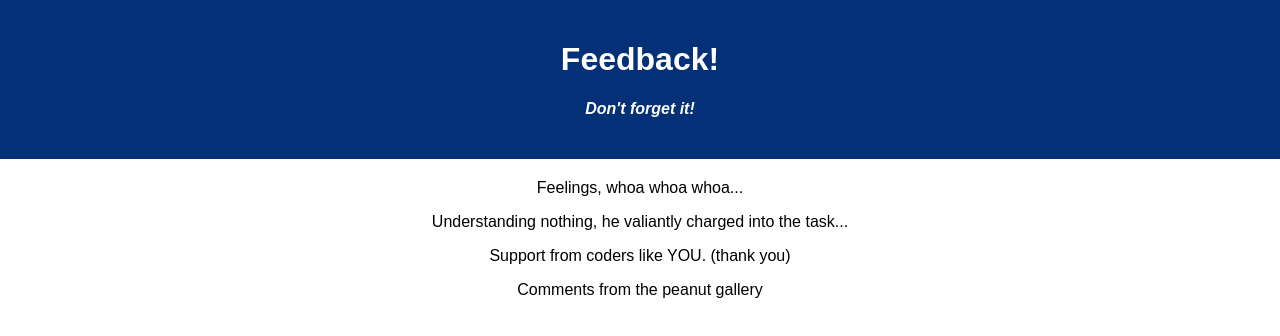
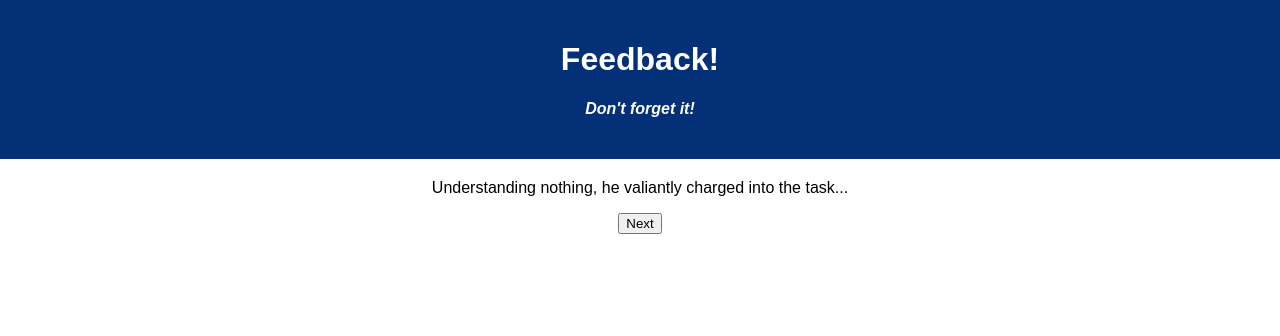
Before and after one commit to Jlundy22/weekend-peer-review, a React (Create React App) app: page /#/understanding in a window 1280 px wide. Before the commit this address led to /#/comments. Shown: the top 336 px of the page. Built offline with nearby package versions, Linux system fonts and the light colour scheme.

Commit message:
Next button is cycling through the pages nicely.

```diff
--- a/src/components/App/App.jsx
+++ b/src/components/App/App.jsx
@@ -6,24 +6,48 @@ import Feeling from '../Feeling/Feeling';
 import Comments from '../Comments/Comments';
 import Understanding from '../Understanding/Understanding';
 import Support from '../Support/Support';
+import ThankYou from '../ThankYou/ThankYou';
+import { HashRouter as Router, Route, Link } from 'react-router-dom';
 
 
 function App() {
 
 
 
-
   return (
+    <Router>
       <div className='App'>
         <header className='App-header'>
           <h1 className='App-title'>Feedback!</h1>
           <h4>Don't forget it!</h4>
         </header>
+        <div>
+          <Route exact path="/">
             <Feeling />
+          </Route>
+        </div>
+        <div>
+          <Route exact path="/understanding">
             <Understanding />
+          </Route>
+        </div>
+        <div>
+          <Route exact path="/support">
             <Support />
+          </Route>
+        </div>
+        <div>
+          <Route exact path="/comments">
             <Comments />
+          </Route>
         </div>
+        <div>
+          <Route exact path="/thankyou">
+            <ThankYou />
+          </Route>
+        </div>
+      </div>
+    </Router>
   );
 }
 
--- a/src/components/Comments/Comments.jsx
+++ b/src/components/Comments/Comments.jsx
@@ -1,9 +1,14 @@
+import { HashRouter as Router, Route, Link } from 'react-router-dom';
+
+function Comments() {
 
 
-
-function Comments(){
-
-  return <p>Comments from the peanut gallery</p>
+  return <div>
+    <p>
+      Comments from the peanut gallery
+    </p>
+    <Link to="/thankyou"><button>Next</button></Link>
+  </div>
 }
 
 export default Comments;
--- a/src/components/Feeling/Feeling.jsx
+++ b/src/components/Feeling/Feeling.jsx
@@ -1,10 +1,9 @@
+import { HashRouter as Router, Route, Link } from 'react-router-dom';
 
+function Feeling() {
 
-function Feeling(){
-
-
-
-  return <p>Feelings, whoa whoa whoa...</p>
+  return <div> <p>Feelings, whoa whoa whoa...</p>
+    <Link to="/understanding"><button>Next</button></Link></div>
 }
 
 export default Feeling;
--- a/src/components/Support/Support.jsx
+++ b/src/components/Support/Support.jsx
@@ -1,13 +1,13 @@
+import { HashRouter as Router, Route, Link } from 'react-router-dom';
 
+function Support() {
 
+  return <div> <p>
+    Support from coders like YOU.
+    (thank you)
+  </p>
 
-
-function Support(){
-
-  return <p>
-    Support from coders like YOU.
-           (thank you)
-  </p>
+  <Link to="/comments"><button>Next</button></Link></div>
 }
 
 export default Support;
--- /dev/null
+++ b/src/components/ThankYou/ThankYou.jsx
@@ -0,0 +1,16 @@
+import { HashRouter as Router, Route, Link } from 'react-router-dom';
+
+
+function ThankYou() {
+
+
+  return <div>
+    <p>
+      "You say thank you, Gilbert."
+    </p>
+    <Link to="/"><button>Start Over?!</button></Link>
+
+  </div>
+}
+
+export default ThankYou;
--- a/src/components/Understanding/Understanding.jsx
+++ b/src/components/Understanding/Understanding.jsx
@@ -1,13 +1,11 @@
+import { HashRouter as Router, Route, Link } from 'react-router-dom';
 
+function Understanding() {
 
+  return <div>
+    <p>Understanding nothing, he valiantly charged into the task...</p>
 
-
-function Understanding(){
-
-
-  return <p>
-    Understanding nothing, he valiantly charged into the task...
-  </p>
+    <Link to="/support"><button>Next</button></Link></div>
 }
 
 export default Understanding;
```
Also changed, not shown: 1 other file (tests, documents, lock files or other folders). Lines whose indentation alone changed are shown as unchanged.
